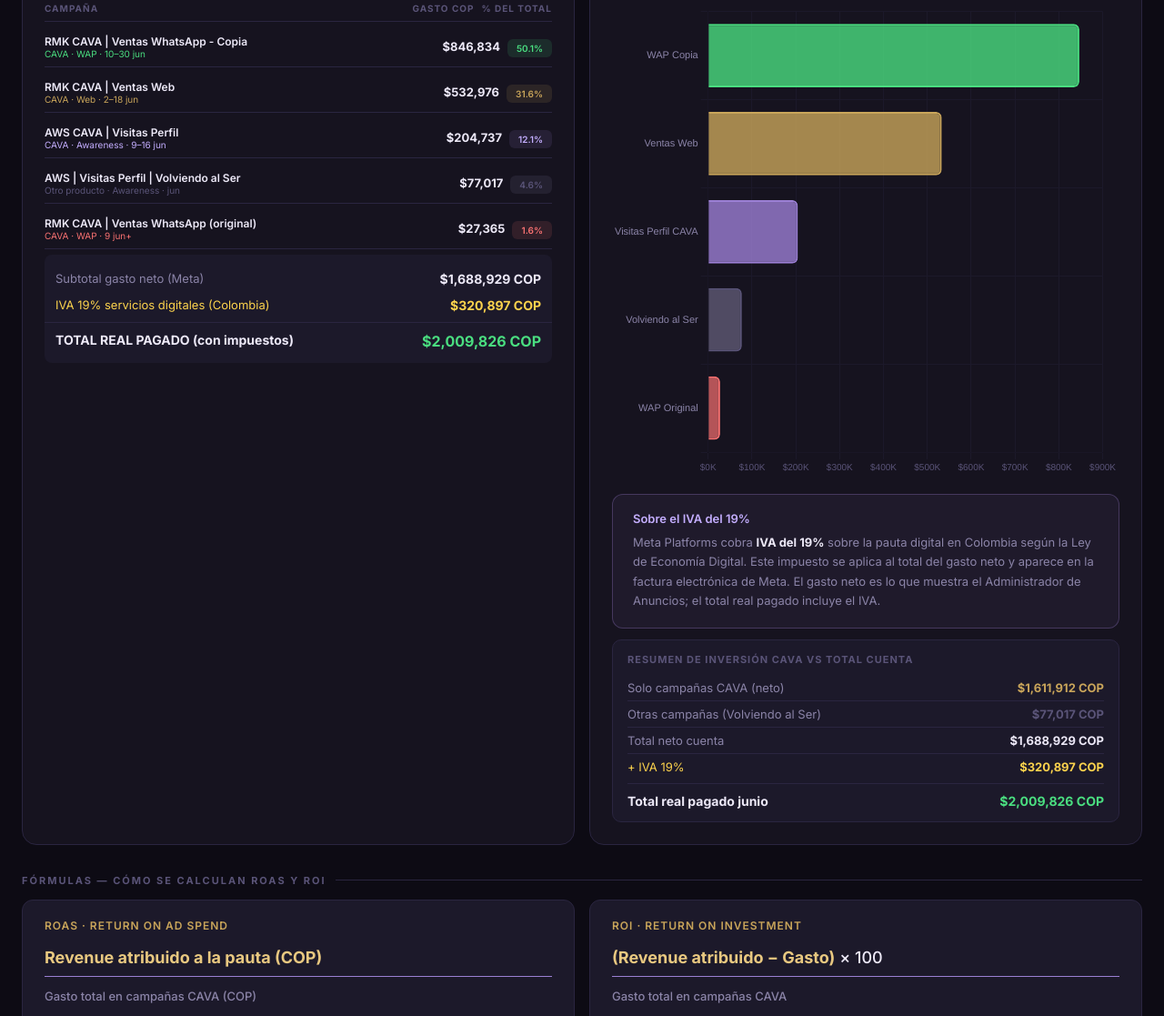
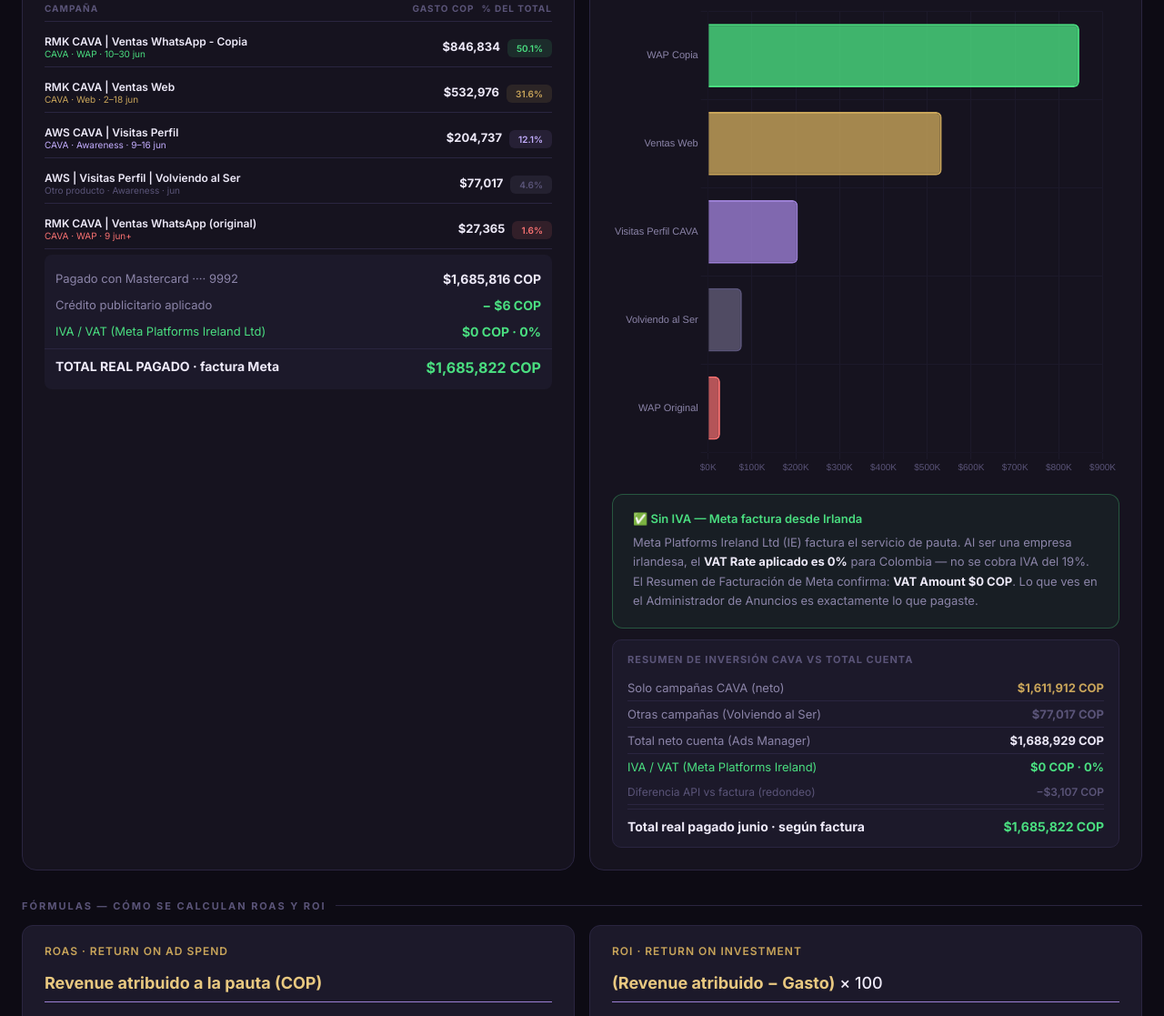
Before and after one commit to ferconecta111-png/dashboard-mariaelenabadillo, a plain HTML site: page roi-cava-wap.html in a window 1280 px wide. Shown: the part 3124-4241 px from the top of the page at 91% size. Drawn offline with nearby package versions, Linux system fonts and the light colour scheme.

Commit message:
Corregir IVA: VAT=0% segun factura Meta, total real ,685,822 COP (no ,009,826)

```diff
--- a/roi-cava-wap.html
+++ b/roi-cava-wap.html
@@ -672,16 +672,20 @@
       <!-- Totales -->
       <div style="background:var(--card2);border-radius:8px;padding:12px 0 4px;">
         <div style="display:grid;grid-template-columns:1fr auto;gap:8px;padding:6px 12px;">
-          <div style="font-size:13px;color:var(--text-muted)">Subtotal gasto neto (Meta)</div>
-          <div style="font-size:14px;font-weight:700;color:var(--text);text-align:right">$1,688,929 COP</div>
+          <div style="font-size:13px;color:var(--text-muted)">Pagado con Mastercard ···· 9992</div>
+          <div style="font-size:14px;font-weight:700;color:var(--text);text-align:right">$1,685,816 COP</div>
         </div>
         <div style="display:grid;grid-template-columns:1fr auto;gap:8px;padding:6px 12px;">
-          <div style="font-size:13px;color:var(--yellow)">IVA 19% servicios digitales (Colombia)</div>
-          <div style="font-size:14px;font-weight:700;color:var(--yellow);text-align:right">$320,897 COP</div>
+          <div style="font-size:13px;color:var(--text-muted)">Crédito publicitario aplicado</div>
+          <div style="font-size:14px;font-weight:700;color:var(--green);text-align:right">− $6 COP</div>
+        </div>
+        <div style="display:grid;grid-template-columns:1fr auto;gap:8px;padding:6px 12px;">
+          <div style="font-size:13px;color:var(--green)">IVA / VAT (Meta Platforms Ireland Ltd)</div>
+          <div style="font-size:14px;font-weight:700;color:var(--green);text-align:right">$0 COP · 0%</div>
         </div>
         <div style="display:grid;grid-template-columns:1fr auto;gap:8px;padding:10px 12px;border-top:1px solid var(--border);margin-top:4px;">
-          <div style="font-size:14px;font-weight:700;color:var(--text)">TOTAL REAL PAGADO (con impuestos)</div>
-          <div style="font-size:16px;font-weight:800;color:var(--green);text-align:right">$2,009,826 COP</div>
+          <div style="font-size:14px;font-weight:700;color:var(--text)">TOTAL REAL PAGADO · factura Meta</div>
+          <div style="font-size:16px;font-weight:800;color:var(--green);text-align:right">$1,685,822 COP</div>
         </div>
       </div>
 
@@ -693,9 +697,9 @@
     <div class="card-label" style="margin-bottom:16px">Gasto por campaña (COP)</div>
     <div class="chart-wrap"><canvas id="chartGastoBarras" height="280"></canvas></div>
     <div style="margin-top:20px;">
-      <div class="attr-box">
-        <div class="attr-title">Sobre el IVA del 19%</div>
-        <p>Meta Platforms cobra <strong>IVA del 19%</strong> sobre la pauta digital en Colombia según la Ley de Economía Digital. Este impuesto se aplica al total del gasto neto y aparece en la factura electrónica de Meta. El gasto neto es lo que muestra el Administrador de Anuncios; el total real pagado incluye el IVA.</p>
+      <div class="attr-box" style="border-color:rgba(74,222,128,.3);background:rgba(74,222,128,.05);">
+        <div class="attr-title" style="color:var(--green)">✅ Sin IVA — Meta factura desde Irlanda</div>
+        <p>Meta Platforms Ireland Ltd (IE) factura el servicio de pauta. Al ser una empresa irlandesa, el <strong>VAT Rate aplicado es 0%</strong> para Colombia — no se cobra IVA del 19%. El Resumen de Facturación de Meta confirma: <strong>VAT Amount $0 COP</strong>. Lo que ves en el Administrador de Anuncios es exactamente lo que pagaste.</p>
       </div>
     </div>
     <div style="margin-top:12px;background:var(--card2);border:1px solid var(--border);border-radius:10px;padding:14px 16px;">
@@ -709,16 +713,20 @@
         <span style="color:var(--text-dim);font-weight:700;">$77,017 COP</span>
       </div>
       <div style="display:flex;justify-content:space-between;padding:6px 0;border-bottom:1px solid var(--border);font-size:13px;">
-        <span style="color:var(--text-muted)">Total neto cuenta</span>
+        <span style="color:var(--text-muted)">Total neto cuenta (Ads Manager)</span>
         <span style="color:var(--text);font-weight:700;">$1,688,929 COP</span>
       </div>
       <div style="display:flex;justify-content:space-between;padding:6px 0;font-size:13px;">
-        <span style="color:var(--yellow)">+ IVA 19%</span>
-        <span style="color:var(--yellow);font-weight:700;">$320,897 COP</span>
+        <span style="color:var(--green)">IVA / VAT (Meta Platforms Ireland)</span>
+        <span style="color:var(--green);font-weight:700;">$0 COP · 0%</span>
+      </div>
+      <div style="display:flex;justify-content:space-between;padding:6px 0;border-bottom:1px solid var(--border);font-size:12px;">
+        <span style="color:var(--text-dim)">Diferencia API vs factura (redondeo)</span>
+        <span style="color:var(--text-dim);font-weight:600;">−$3,107 COP</span>
       </div>
       <div style="display:flex;justify-content:space-between;padding:10px 0 0;border-top:1px solid var(--border);margin-top:4px;font-size:14px;font-weight:800;">
-        <span style="color:var(--text)">Total real pagado junio</span>
-        <span style="color:var(--green)">$2,009,826 COP</span>
+        <span style="color:var(--text)">Total real pagado junio · según factura</span>
+        <span style="color:var(--green)">$1,685,822 COP</span>
       </div>
     </div>
   </div>
```
